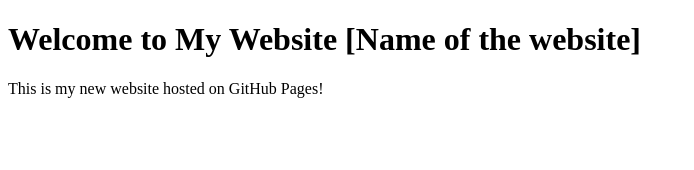
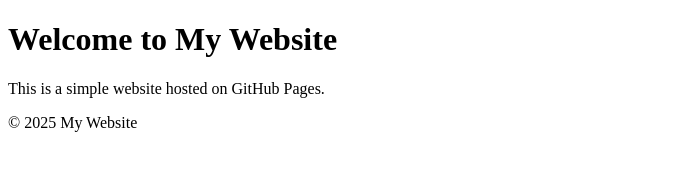
Before and after one commit to Oh-Boh/OhBoh.github.io, a plain HTML site: page index.html in a window 1280 px wide. Shown: the whole page, without its empty margins (0-694 px from the left). Drawn offline with Linux system fonts and the light colour scheme.

Commit message:
Update index.html

```diff
--- a/index.html
+++ b/index.html
@@ -1,29 +1,20 @@
-<!DOCTYPE HTML>
-
-<html lang=”en”>
-
-  <head>
-
-    <meta charset=”UTF-8″>
-
-    <meta name=”viewport” content=”width=device-width, initial-scale=1.0″>
-
-    <meta http-equiv=”X-UA-Compatible” content=”ie=edge”>
-
-    <title>My Website [Name of the website]</title>
-
-  </head>
-
-  <body>
-
+<!DOCTYPE html>
+<html lang="en">
+<head>
+    <meta charset="UTF-8">
+    <meta name="viewport" content="width=device-width, initial-scale=1.0">
+    <title>My GitHub Website</title>
+    <link rel="stylesheet" href="styles.css">
+</head>
+<body>
+    <header>
+        <h1>Welcome to My Website</h1>
+    </header>
     <main>
-
-        <h1>Welcome to My Website [Name of the website]</h1>
-
-        <p>This is my new website hosted on GitHub Pages!</p>
-
+        <p>This is a simple website hosted on GitHub Pages.</p>
     </main>
-
-  </body>
-
+    <footer>
+        <p>&copy; 2025 My Website</p>
+    </footer>
+</body>
 </html>
```
